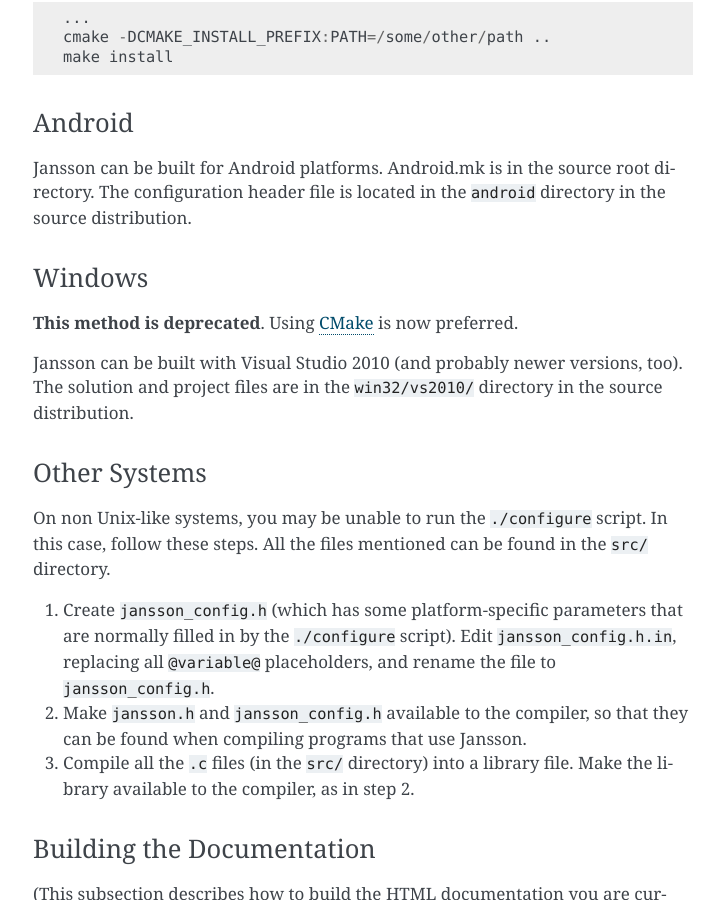
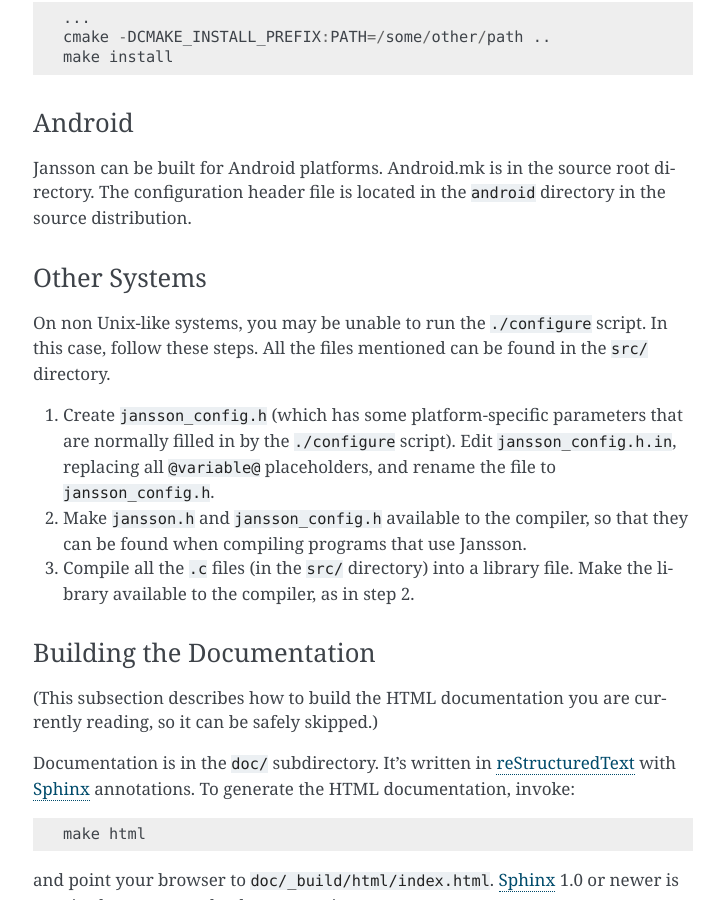
Before and after one commit to akheron/jansson, a Sphinx documentation site: the page built from doc/gettingstarted.rst, in a window 1280 px wide and 900 px high, scrolled down 2973 px. Shown: the whole window, without its empty margins (387-1111 px from the left). Built offline with Sphinx 7.4.7, drawn with Linux system fonts in a browser that asks for light colours.

Commit message:
Remove VS2010 project files, CMake should be used on Windows instead
Fixes #165.

```diff
--- a/doc/gettingstarted.rst
+++ b/doc/gettingstarted.rst
@@ -154,23 +154,13 @@ in CMake_ is::
 
 .. _CMake: http://www.cmake.org
 
+
 Android
 -------
 
 Jansson can be built for Android platforms. Android.mk is in the
 source root directory. The configuration header file is located in the
 ``android`` directory in the source distribution.
-
-
-Windows
--------
-
-**This method is deprecated**. Using :ref:`CMake <build-cmake>` is now
-preferred.
-
-Jansson can be built with Visual Studio 2010 (and probably newer
-versions, too). The solution and project files are in the
-``win32/vs2010/`` directory in the source distribution.
 
 
 Other Systems
```
Also changed, not shown: 6 other files.
